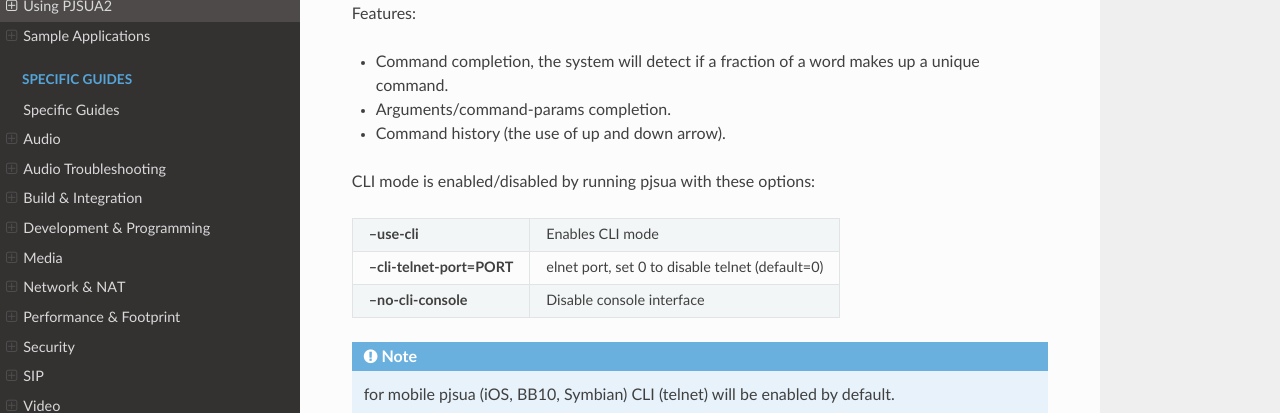
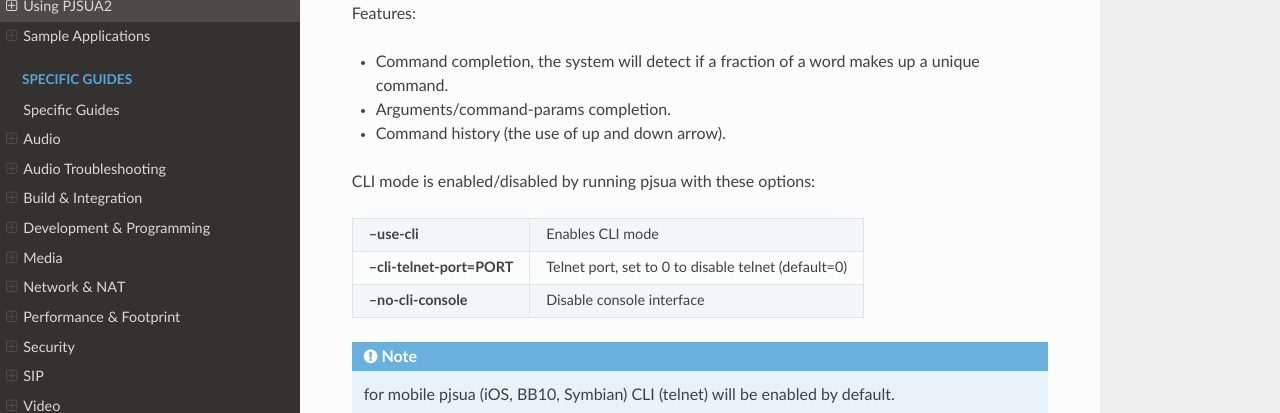
Before and after one commit to pjsip/pjproject_docs, a Sphinx documentation site: the page built from docs/source/specific-guides/other/cli_cmd.rst, in a window 1280 px wide and 900 px high, scrolled down 562 px. Shown: the top 413 px of the window. Built offline with Sphinx 7.4.7 and the Read the Docs theme 3.1.0, drawn with Linux system fonts in a browser that asks for light colours; the version number could not be read and is left out.

Commit message:
cli_cmd.rst: Minor telnet doc fix

```diff
--- a/docs/source/specific-guides/other/cli_cmd.rst
+++ b/docs/source/specific-guides/other/cli_cmd.rst
@@ -24,7 +24,7 @@
    * - **--use-cli**
      - Enables CLI mode
    * - **--cli-telnet-port=PORT**
-     - elnet port, set 0 to disable telnet (default=0)
+     - Telnet port, set to 0 to disable telnet (default=0)
    * - **--no-cli-console**
      - Disable console interface
 
```
